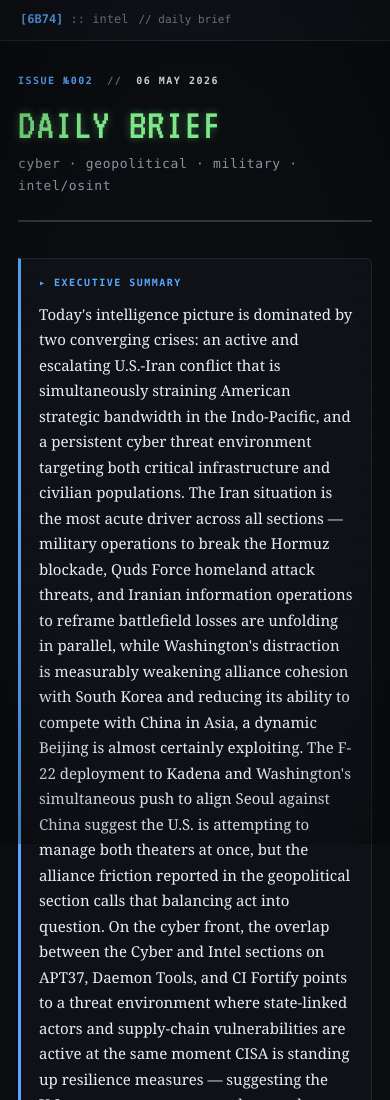
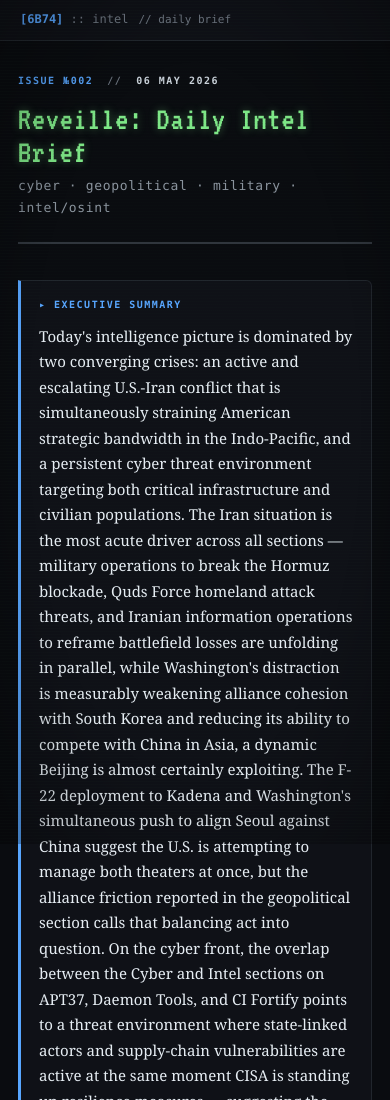
Before and after one commit to 6b74/reveille-web, a plain HTML site: page index.html in a window 390 px wide. Shown: the top 1100 px of the page. Drawn offline with Linux system fonts and the light colour scheme.

Commit message:
sizing, syntax updates

```diff
--- a/index.html
+++ b/index.html
@@ -99,7 +99,7 @@ header{background:var(--bg2);border-bottom:1px solid var(--border);padding:10px
 /* RESPONSIVE */
 @media(max-width:640px){
   .container{padding:32px 18px 60px}
-  .masthead-title{font-size:44px}
+  .masthead-title{font-size:33px}
   .exec{padding:16px 18px}
   .exec-text{font-size:15px}
   .section-title{font-size:15px}
@@ -176,7 +176,7 @@ function renderBrief(brief) {
         <span class="sep">//</span>
         <span class="date">${formatDate(brief.date)}</span>
       </div>
-      <h1 class="masthead-title">DAILY BRIEF</h1>
+      <h1 class="masthead-title">Reveille: Daily Intel Brief</h1>
       <p class="masthead-sub">cyber · geopolitical · military · intel/osint</p>
     </div>
 
```
